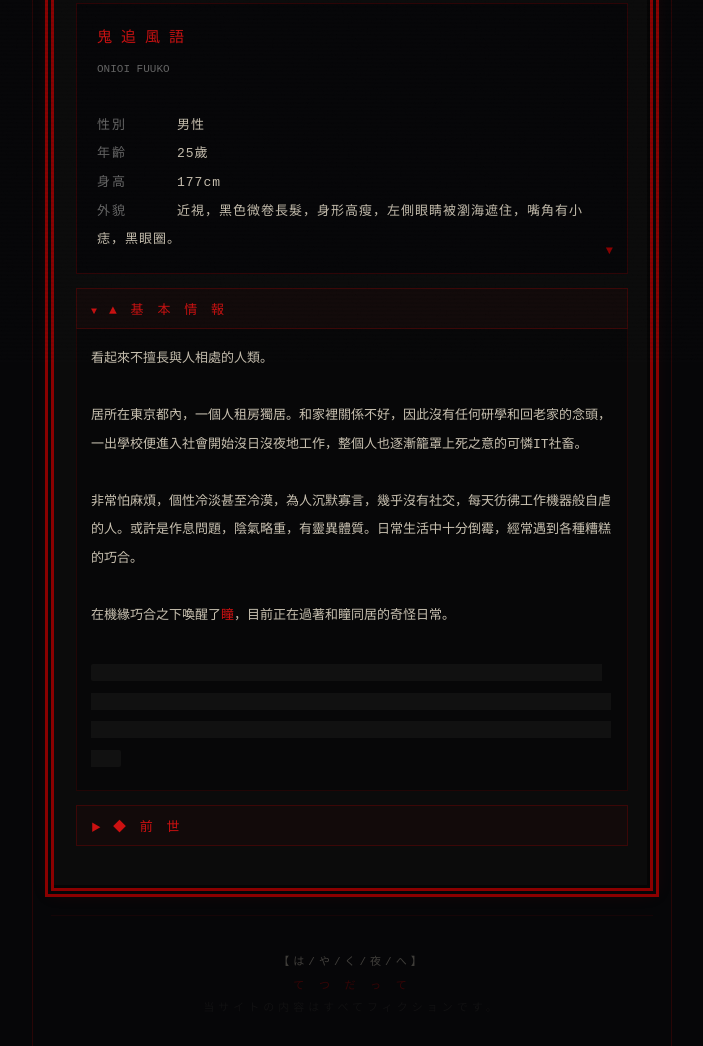
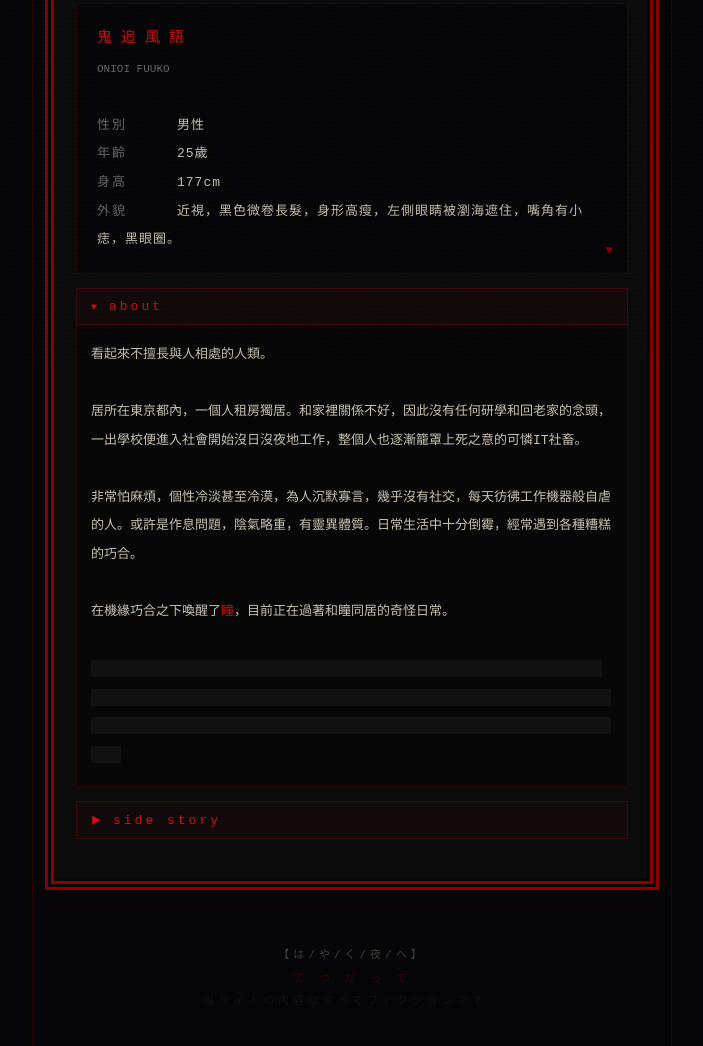
Before and after one commit to 0130atta/hayaku-yoru-e, a plain HTML site: page index.html in a window 1280 px wide. Shown: the part 438-1484 px from the top of the page, without its empty margins (288-991 px from the left). Drawn offline with Linux system fonts and the light colour scheme.

Commit message:
折叠栏改名: 基本信息→about / 前世→side story，统一三角图标

```diff
--- a/index.html
+++ b/index.html
@@ -812,7 +812,7 @@
 
       <!-- Collapsible: 基本情報 -->
       <details class="pixel-details" open>
-        <summary>▲ 基 本 情 報</summary>
+        <summary>about</summary>
         <div class="details-inner">
           看起來不擅長與人相處的人類。<br><br>
           居所在東京都內，一個人租房獨居。和家裡關係不好，因此沒有任何研學和回老家的念頭，一出學校便進入社會開始沒日沒夜地工作，整個人也逐漸籠罩上死之意的可憐IT社畜。<br><br>
@@ -824,7 +824,7 @@
 
       <!-- Collapsible: 前世 -->
       <details class="pixel-details">
-        <summary>◆ 前 世</summary>
+        <summary>side story</summary>
         <div class="details-inner">
           天賦異稟的少年陰陽師。原本是在街頭流浪的孤兒，被寺廟的大師發現了特殊的才能，帶回院中培養。<br><br>
           因為兒時顛沛流離的經歷，導致形成了扭曲的人格，無法理解陰陽師們對於道德的約束和追求，被寺院除名。<br><br>
```
